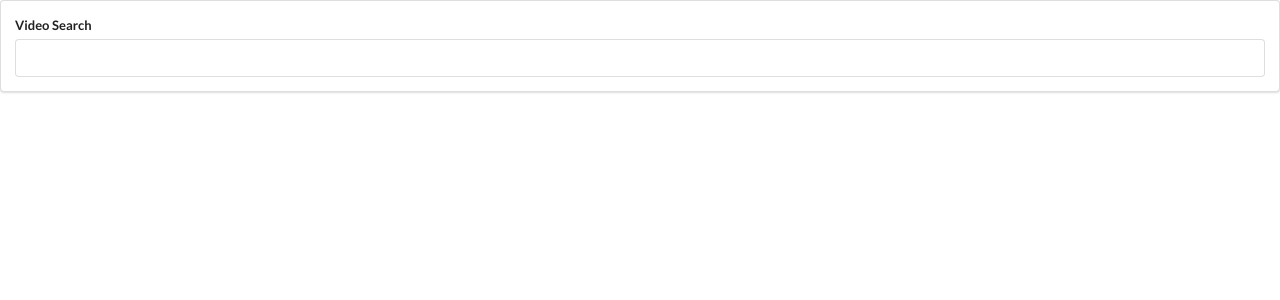
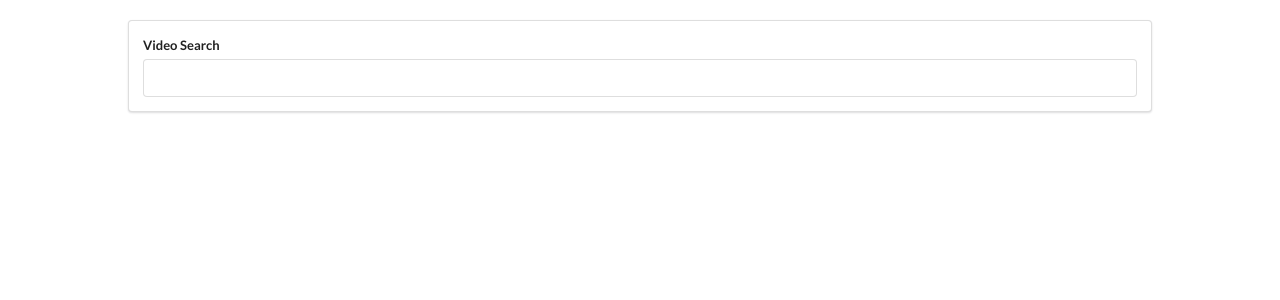
Before and after one commit to raja4net/videos-hooks, a React (Create React App) app: page / in a window 1280 px wide. Shown: the top 300 px of the page. Built offline with nearby package versions, Linux system fonts and the light colour scheme.

Commit message:
Added callback to pass selected video object

```diff
--- a/public/index.html
+++ b/public/index.html
@@ -17,6 +17,7 @@
     <link rel="manifest" href="%PUBLIC_URL%/manifest.json" />
     <script src="https://code.jquery.com/jquery-3.1.1.min.js" crossorigin="anonymous"></script>
     <link rel="stylesheet" href="https://cdn.jsdelivr.net/npm/semantic-ui@2.4.2/dist/semantic.min.css">
+    <link rel="stylesheet" href="main.css">
     <script src="https://cdn.jsdelivr.net/npm/semantic-ui@2.4.2/dist/semantic.min.js"></script>
         <!--
       Notice the use of %PUBLIC_URL% in the tags above.
--- /dev/null
+++ b/public/main.css
@@ -0,0 +1,10 @@
+.ui.segment:first-child  {
+    width: 80vw;
+    margin-top: 20px !important;
+}
+
+.search-bar {
+    display: grid;
+    place-items: center;
+
+}
--- a/src/components/App.js
+++ b/src/components/App.js
@@ -4,7 +4,7 @@ import youtube from '../apis/youtube';
 import VideoList from './VideoList';
 
 class App extends React.Component {
-    state = { videos: [] };
+    state = { videos: [], selectedVideo: null };
     onTermSubmit = async (term) => {
         const response = await youtube.get(
             '/search', {
@@ -16,9 +16,13 @@ class App extends React.Component {
         this.setState({ videos: response.data.items });
     }
 
+    onVideoSelect = (video) => {
+    console.log('From the app:', video);
+    }
+
     render() {
-        return <div><SearchBar onFormSubmit={this.onTermSubmit} />
-            <VideoList videos={this.state.videos}/>
+        return <div className="search-bar"><SearchBar onFormSubmit={this.onTermSubmit} />
+            <VideoList onVideoSelect={this.onVideoSelect} videos={this.state.videos}/>
         </div>
     }
 }
--- /dev/null
+++ b/src/components/VideoItem.css
@@ -0,0 +1,10 @@
+.video-item {
+    display: flex !important;
+    align-items: center !important;
+    cursor: pointer;
+    margin-left: 10px;
+}
+
+.ui .image {
+    max-width: 180px;
+}
--- a/src/components/VideoItem.js
+++ b/src/components/VideoItem.js
@@ -1,10 +1,16 @@
 import React from 'react';
+import './VideoItem.css';
 
-const VideoList = ({video}) => {
-    return (<div>
-        <img src={video.snippet.thumbnails.medium.url} alt="" />
-        {video.snippet.title}
-    </div>);
+const VideoList = ({video, onVideoSelect}) => {
+    return (
+        <div onClick={() => onVideoSelect(video)} className="video-item item">
+            <img className="ui image" src={video.snippet.thumbnails.medium.url} alt="" />
+            <div className="content">
+                <div className="header">
+                    {video.snippet.title}
+                </div>
+            </div>
+        </div>);
 };
 
 export default VideoList;
--- a/src/components/VideoList.js
+++ b/src/components/VideoList.js
@@ -1,12 +1,12 @@
 import React from 'react';
 import VideoItem from './VideoItem';
 
-const VideoList = ({videos}) => {
+const VideoList = ({videos, onVideoSelect}) => {
     const renderedList = videos.map((video) => {
-        return <VideoItem video={video}/>
+        return <VideoItem onVideoSelect={onVideoSelect} video={video}/>
     });
     return (
-        <div>{renderedList}</div>
+        <div className="ui relaxed divided list">{renderedList}</div>
     );
 };
 
```
